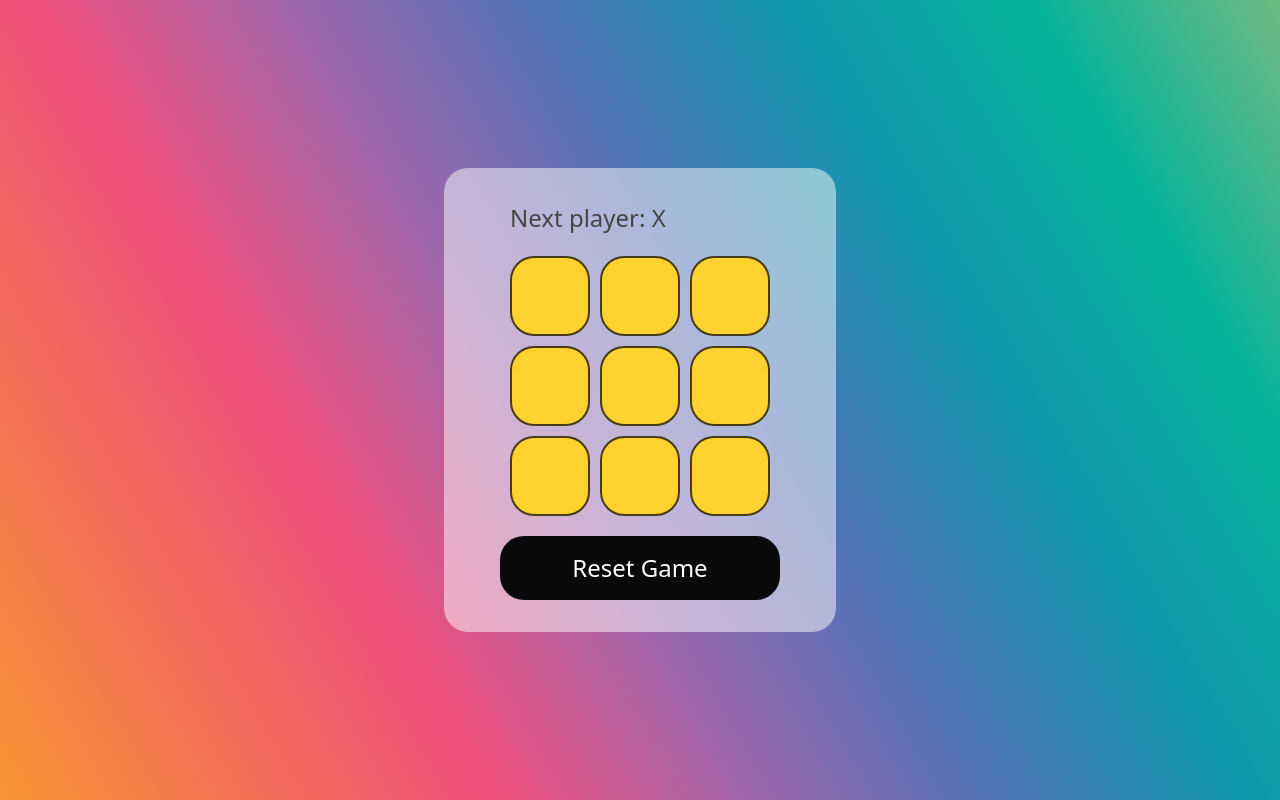
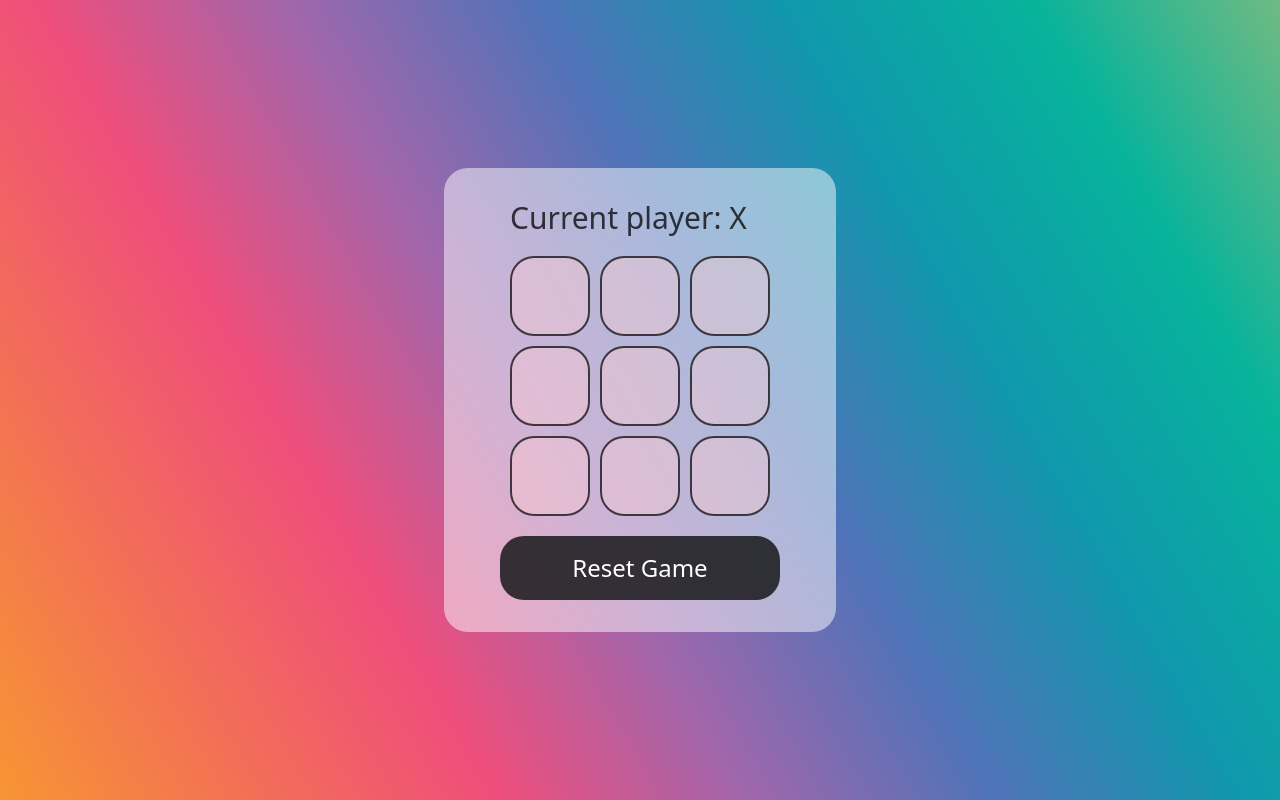
Before and after one commit to ms0031/ReactApps, a React (Vite) app in the folder tic-tac-toe/: page / in a window 1280 px wide. Built offline with nearby package versions, Linux system fonts and the light colour scheme.

Commit message:
Update UI styles for buttons and status text.

```diff
--- a/tic-tac-toe/src/App.jsx
+++ b/tic-tac-toe/src/App.jsx
@@ -28,7 +28,7 @@ export default function Game() {
       <div className="">
         <Board squares={currentSquares} xIsNext={xIsNext} onPlay={handlePlay} />
       </div>
-      <button className={`p-4 px-18 text-2xl rounded-3xl text-white ${isClicked?'bg-red-600/75 scale-105':'bg-zinc-950'}`} onClick={() => {
+      <button className={`p-4 px-18 text-2xl rounded-3xl text-white ${isClicked?'bg-red-600/75 scale-105':'bg-zinc-900/85'}`} onClick={() => {
           handleClick();
           setTimeout(() => resetGame(),500);
         }}>
--- a/tic-tac-toe/src/components/Board.jsx
+++ b/tic-tac-toe/src/components/Board.jsx
@@ -31,11 +31,11 @@ function Board({ squares, xIsNext, onPlay }) {
     const winner = calculateWinner(squares);
     const status = winner
         ? `Winner: ${winner}`
-        : `Next player: ${xIsNext ? 'X' : 'O'}`;
+        : `Current player: ${xIsNext ? 'X' : 'O'}`;
 
     return (
         <> <div>
-            <div className="status">{status}</div>
+            <div className="text-3xl text-black/75">{status}</div>
             <div className="board">
                 {[...Array(9)].map((_, i) => (
                     <Square
--- a/tic-tac-toe/src/components/Square.jsx
+++ b/tic-tac-toe/src/components/Square.jsx
@@ -1,16 +1,17 @@
 import React, { useState } from 'react'
 
-function Square({ value, onSquareClick }) {
+function Square({ value, onSquareClick, winner=false }) {
     const [isClicked, setIsClicked] = useState(false);
 
     const handleClick = () => {
+        if (winner) return;
         setIsClicked(true);
         onSquareClick();
     };
 
     return (
         <button
-            className={`rounded-3xl w-20 h-20 cursor-pointer transition delay-150 duration-300 ease-in-out hover:scale-110 border-2 border-zinc-950/75 ${isClicked ? 'bg-indigo-500' : 'bg-amber-300'} ${isClicked ? 'hover:bg-indigo-600' : 'hover:bg-indigo-500'} text-white text-3xl`}
+            className={`rounded-3xl w-20 h-20 cursor-pointer transition delay-150 duration-300 ease-in-out hover:scale-110 border-2 border-zinc-950/75 ${isClicked ? 'bg-rose-400/80' : 'bg-rose-200/40'} ${isClicked ? 'hover:bg-rose-500' : 'hover:bg-rose-400/10'} text-white text-3xl`}
             onClick={handleClick}
         >
             {value}
```
